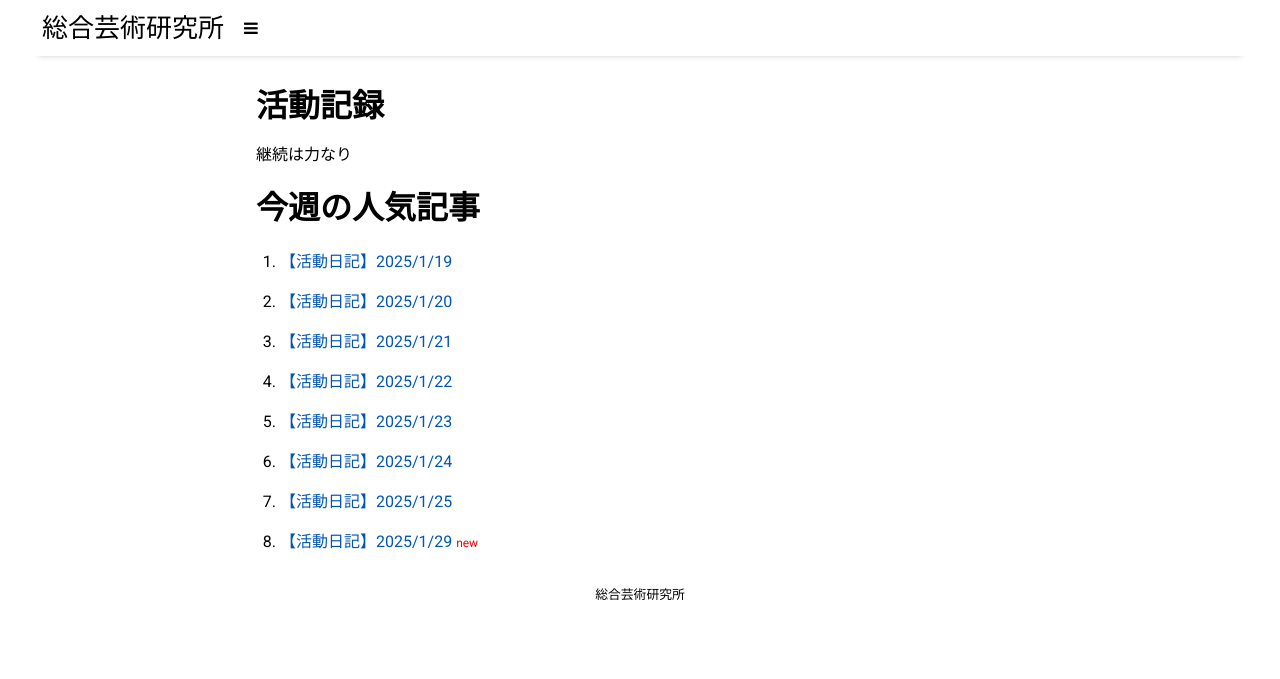
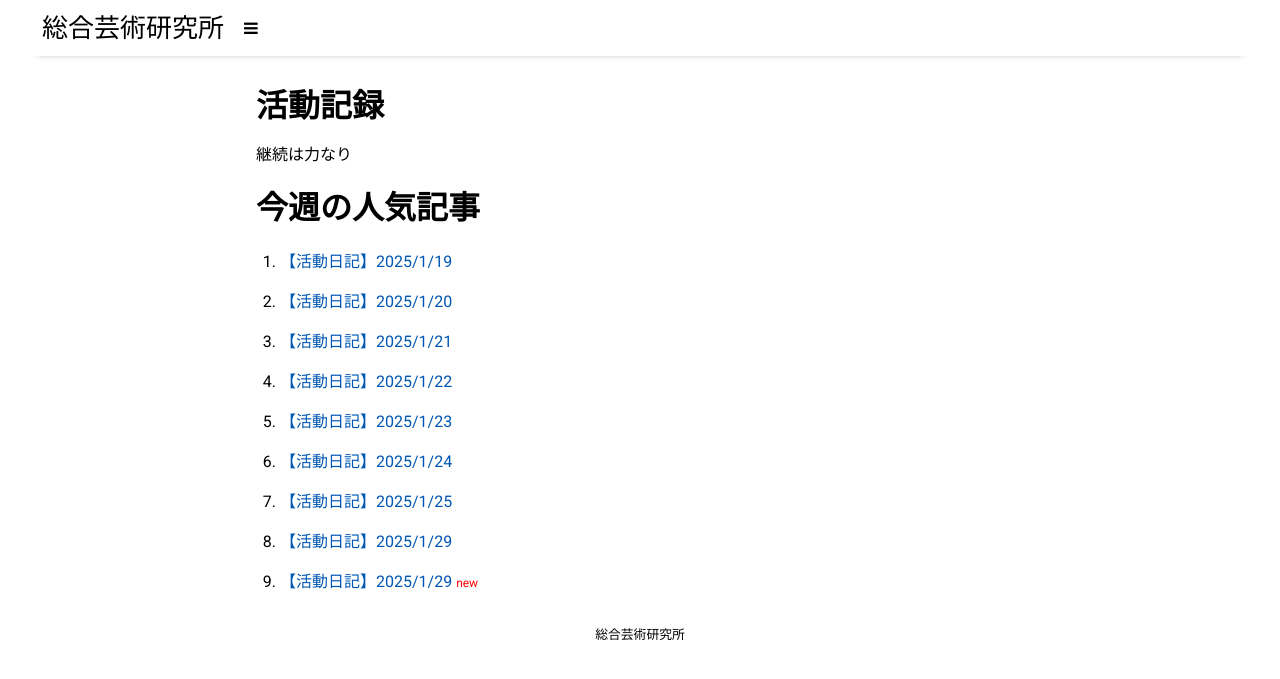
Before and after one commit to gj1002509/zakisikoku, a Jekyll site: the page built from _posts/2024-09-22-active.md, in a window 1280 px wide. Shown: the top 679 px of the page. Built offline with Jekyll 4.4.1, drawn with Linux system fonts in a browser that asks for light colours; nearby versions of some CDN libraries.

Commit message:
Update 2024-09-22-active.md

```diff
--- a/_posts/2024-09-22-active.md
+++ b/_posts/2024-09-22-active.md
@@ -67,6 +67,9 @@ categories: active
         </li>
         <li>
             <a href="{{ site.baseurl }}/2025-1-29-daily">【活動日記】2025/1/29 </a>
+        </li>
+         <li>
+            <a href="{{ site.baseurl }}/2025-1-30-daily">【活動日記】2025/1/29 </a>
              <span class="user-info"> new </span>
         </li>
     </ol>
```
